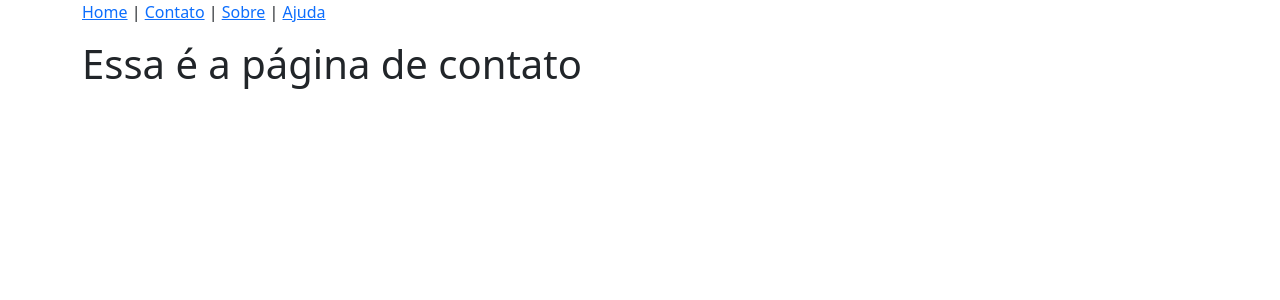
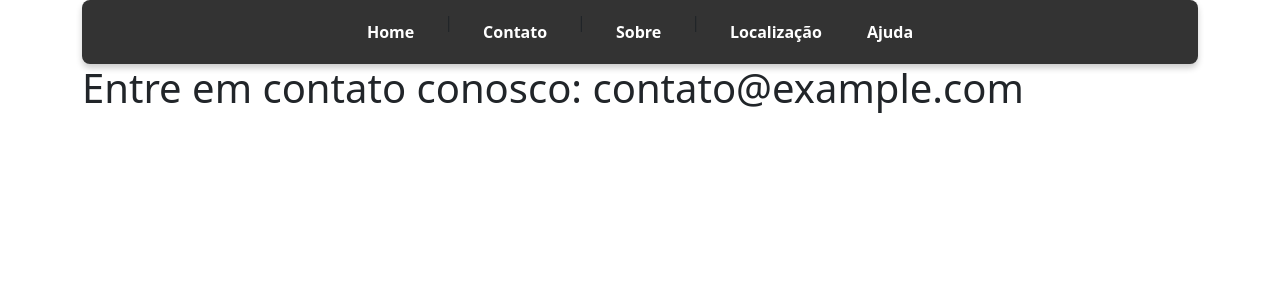
Before and after one commit to jv0savio0christian/piloto, a Django app: page /contato in a window 1280 px wide. Shown: the top 300 px of the page. Run offline with Django 5.2, Linux system fonts and the light colour scheme.

Commit message:
drdftmgh

```diff
--- /dev/null
+++ b/home/templates/base.html
@@ -0,0 +1,66 @@
+<!doctype html>
+<html lang="en">
+  <head>
+    <!-- Required meta tags -->
+    <meta charset="utf-8">
+    <meta name="viewport" content="width=device-width, initial-scale=1">
+    <!-- Bootstrap CSS -->
+    <link href="https://cdn.jsdelivr.net/npm/bootstrap@5.0.2/dist/css/bootstrap.min.css" rel="stylesheet" integrity="sha384-EVSTQN3/azprG1Anm3QDgpJLIm9Nao0Yz1ztcQTwFspd3yD65VohhpuuCOmLASjC" crossorigin="anonymous">
+
+
+    <title>{% block titulo %} Título da Página {% endblock  %}</title>
+
+
+   <style>
+    .menu {
+      background-color: #333; /* Fundo escuro */
+      padding: 10px 20px; /* Espaçamento interno */
+      display: flex; /* Layout em linha */
+      justify-content: center; /* Centraliza os itens */
+      gap: 15px; /* Espaçamento entre os links */
+      border-radius: 8px; /* Bordas arredondadas */
+      box-shadow: 0 4px 6px rgba(0, 0, 0, 0.2); /* Sombra suave */
+    }
+
+    .menu a {
+      text-decoration: none; /* Remove sublinhado */
+      color: white; /* Cor do texto */
+      font-weight: bold; /* Texto em negrito */
+      padding: 10px 15px; /* Espaçamento interno dos links */
+      border-radius: 4px; /* Bordas arredondadas */
+      transition: all 0.3s ease; /* Suaviza transições */
+    }
+
+    .menu a:hover {
+      background-color: #555; /* Fundo ao passar o mouse */
+      color: #ffd700; /* Cor do texto ao passar o mouse */
+      transform: scale(1.1); /* Efeito de zoom */
+    }
+
+
+   </style>
+
+  </head>
+  <body>
+    <div class="container">
+
+    <div class="menu">
+      <a href="{% url 'index' %}">Home</a> |
+      <a href="{% url 'contato' %}">Contato</a> |
+      <a href="{% url 'sobre' %}">Sobre</a> |
+      <a href="{% url 'local' %}">Localização</a>
+      <a href="{% url 'ajuda' %}">Ajuda</a>
+    </div>
+
+
+    {% block conteudo %}
+
+      <h1>Conteúdo da Página<h1>
+
+    {% endblock  %}
+
+
+    </div>
+    <script src="https://cdn.jsdelivr.net/npm/bootstrap@5.0.2/dist/js/bootstrap.bundle.min.js" integrity="sha384-MrcW6ZMFYlzcLA8Nl+NtUVF0sA7MsXsP1UyJoMp4YLEuNSfAP+JcXn/tWtIaxVXM" crossorigin="anonymous"></script>
+  </body>
+</html>
--- a/home/templates/contato.html
+++ b/home/templates/contato.html
@@ -1,36 +1,3 @@
-<!doctype html>
-<html lang="en">
-  <head>
-    <!-- Required meta tags -->
-    <meta charset="utf-8">
-    <meta name="viewport" content="width=device-width, initial-scale=1">
-    <!-- Bootstrap CSS -->
-    <link href="https://cdn.jsdelivr.net/npm/bootstrap@5.0.2/dist/css/bootstrap.min.css" rel="stylesheet" integrity="sha384-EVSTQN3/azprG1Anm3QDgpJLIm9Nao0Yz1ztcQTwFspd3yD65VohhpuuCOmLASjC" crossorigin="anonymous">
-
-
-    <title>Django</title>
-  </head>
-
-
-  <body>
-    <div class="container">
-
-        <p>
-            <a href="{%url 'index' %}">Home</a> |
-            <a href="{%url 'contato' %}">Contato</a> |
-            <a href="{%url 'sobre' %}">Sobre</a> |
-            <a href="{%url 'ajuda' %}">Ajuda</a>
-        </p>
-
-        <h1>Essa é a página de contato</h1>
-
-
-
-
-
-
-
-    </div>
-    <script src="https://cdn.jsdelivr.net/npm/bootstrap@5.0.2/dist/js/bootstrap.bundle.min.js" integrity="sha384-MrcW6ZMFYlzcLA8Nl+NtUVF0sA7MsXsP1UyJoMp4YLEuNSfAP+JcXn/tWtIaxVXM" crossorigin="anonymous"></script>
-  </body>
-</html>
+{% extends "base.html" %}
+{% block titulo %} Contato {% endblock %}
+{%block conteudo%} <h1>Entre em contato conosco: contato@example.com</h1>{%endblock%}
--- /dev/null
+++ b/home/templates/local.html
@@ -0,0 +1,4 @@
+{% extends "base.html" %}
+{% block titulo %} Localização {% endblock %}
+{%block conteudo%} <h1>Av. Pedro Freitas, 1020 - São Pedro, Teresina - PI, 64019-368
+</h1>{%endblock%}
--- a/home/views.py
+++ b/home/views.py
@@ -9,3 +9,5 @@ def contato(request):
     return render(request,'contato.html')
 def ajuda(request):
     return render(request,'ajuda.html')
+def local(request):
+    return render(request,'local.html')
--- a/pweb/urls.py
+++ b/pweb/urls.py
@@ -23,5 +23,6 @@ urlpatterns = [
     path('',views.index,name='index'),
     path('sobre',views.sobre,name='sobre'),
     path('contato',views.contato,name='contato'),
-    path('ajuda',views.ajuda,name='ajuda')
+    path('ajuda',views.ajuda,name='ajuda'),
+    path('local',views.local,name='local'),
 ]
```
Also changed, not shown: home/templates/ajuda.html (+3 -36 lines), home/templates/index.html (+3 -36 lines), home/templates/sobre.html (+3 -36 lines).
